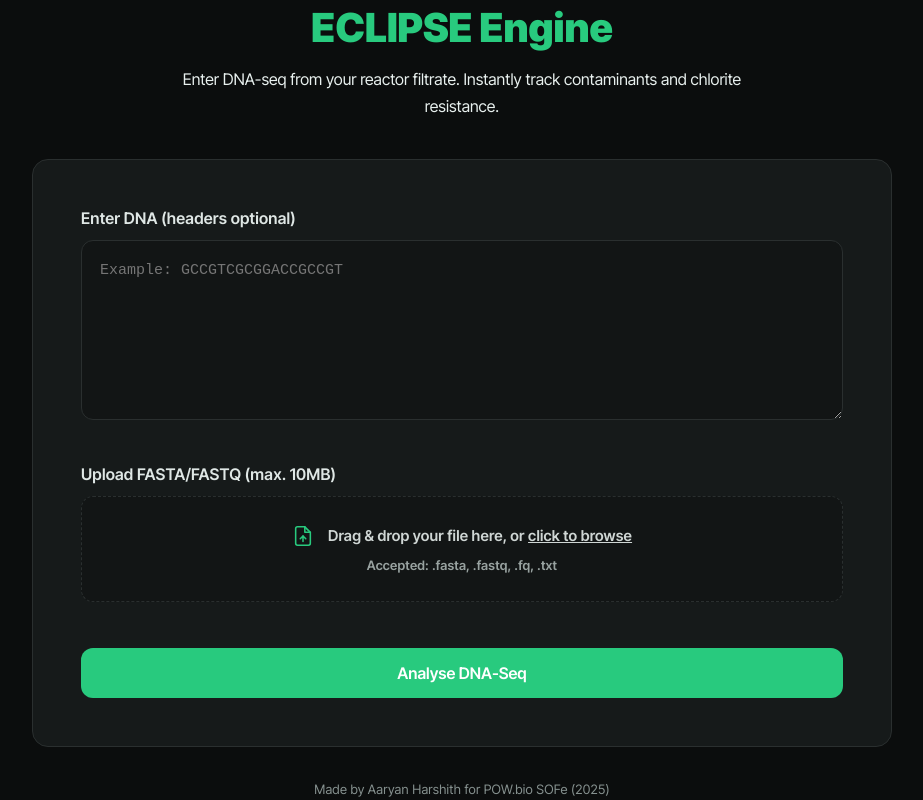
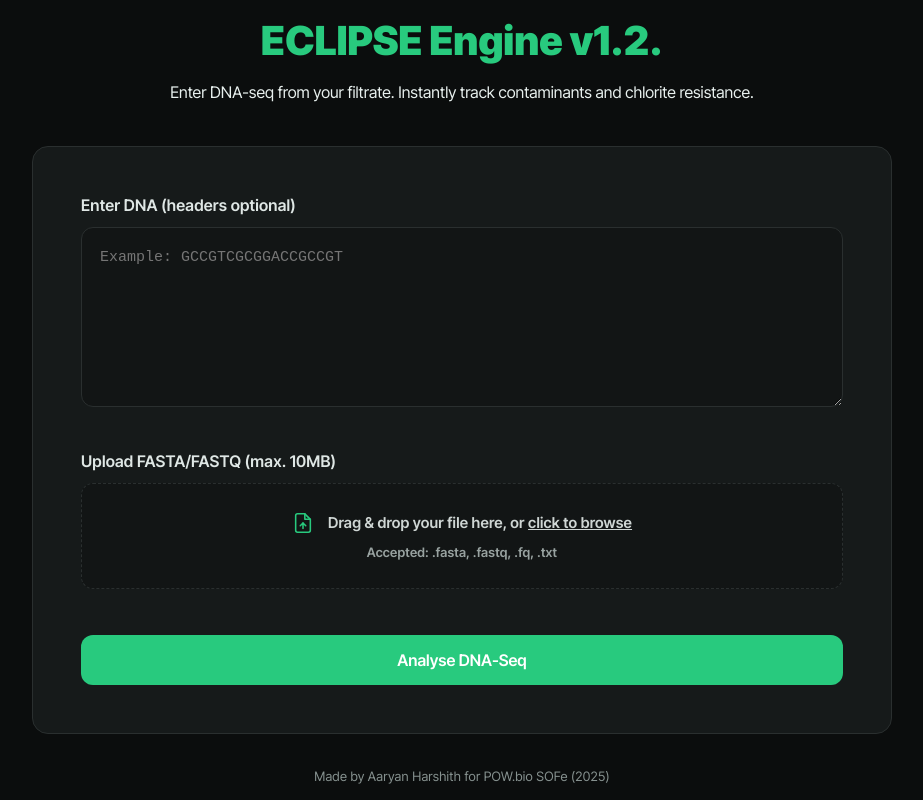
Before and after one commit to aaryanharshith/ECLIPSE-Engine, a website: page index.html in a window 1280 px wide. Shown: the whole page, without its empty margins (178-1101 px from the left). Drawn offline with Linux system fonts and the light colour scheme.

Commit message:
Update index.html

```diff
--- a/index.html
+++ b/index.html
@@ -57,7 +57,7 @@
     }
     header p {
       margin: 0 auto;
-      max-width: 64ch;
+      max-width: 65ch;
       font-size: clamp(15px, 2vmin, 17px);
       line-height: 1.65;
       color: var(--muted);
@@ -197,8 +197,8 @@
 <body>
 
   <header>
-    <h1>ECLIPSE Engine</h1>
-    <p>Enter DNA-seq from your reactor filtrate. Instantly track contaminants and chlorite resistance. </p>
+    <h1>ECLIPSE Engine v1.2.</h1>
+    <p>Enter DNA-seq from your filtrate. Instantly track contaminants and chlorite resistance. </p>
   </header>
   <main class="shell" role="main">
 
```
